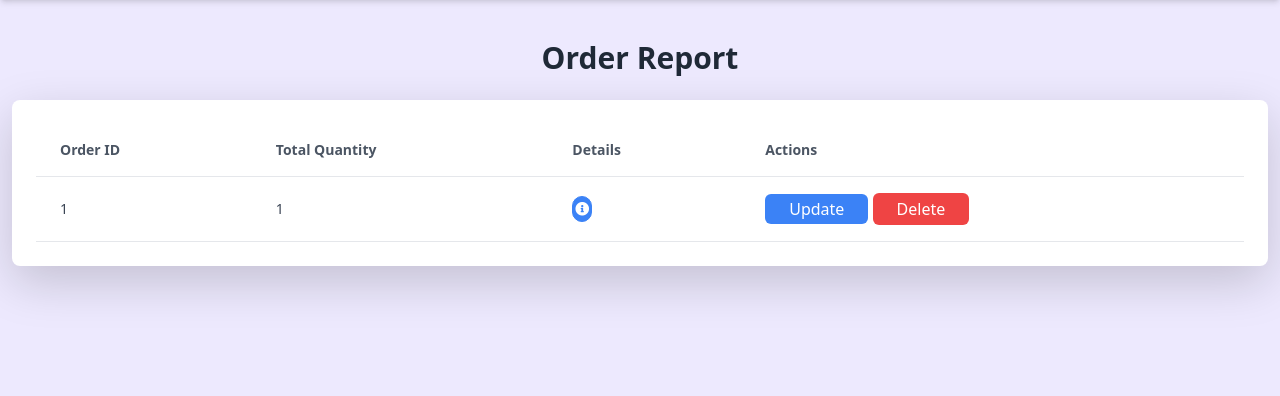
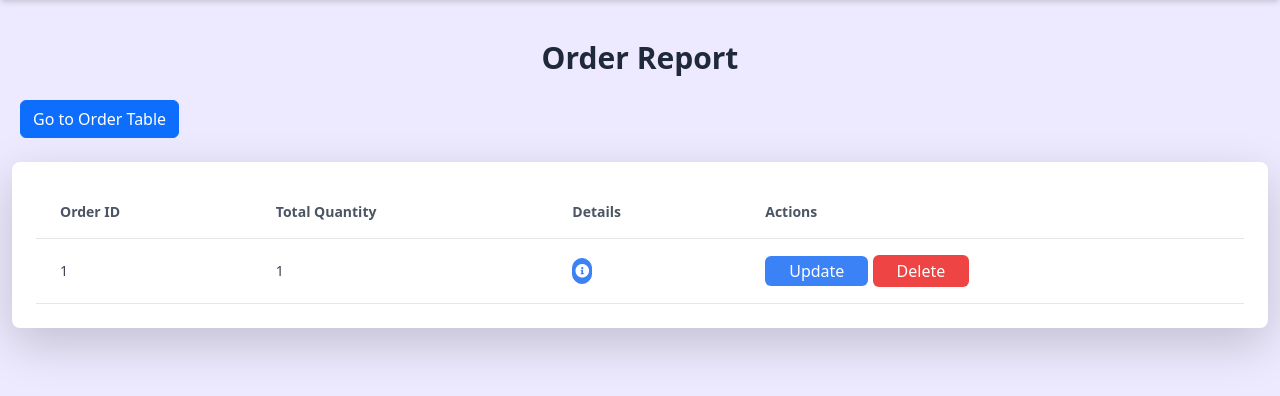
Before and after one commit to NishantJadhavCS/CafeManagement, a Django app: page /order_report/ in a window 1280 px wide. Shown: the part 80-476 px from the top of the page. Run offline with Django 5.2, Linux system fonts and the light colour scheme; a user stored in the database is signed in; tables that the repository leaves empty hold one stand-in row (values such as "Sample post"); some libraries are stand-ins or nearby versions.

Commit message:
Added a order table button

```diff
--- a/templates/order_report.html
+++ b/templates/order_report.html
@@ -4,7 +4,7 @@
 
 {% block content %}
 <h1 class="text-3xl font-semibold mb-6 text-center text-gray-800">Order Report</h1>
-
+<a href="{% url 'order_table' %}" class="btn btn-primary mb-4 mx-2">Go to Order Table</a>
 <div class="overflow-x-auto bg-white shadow-lg rounded-lg p-4">
     <table class="min-w-full bg-white border-collapse">
         <thead>
```
